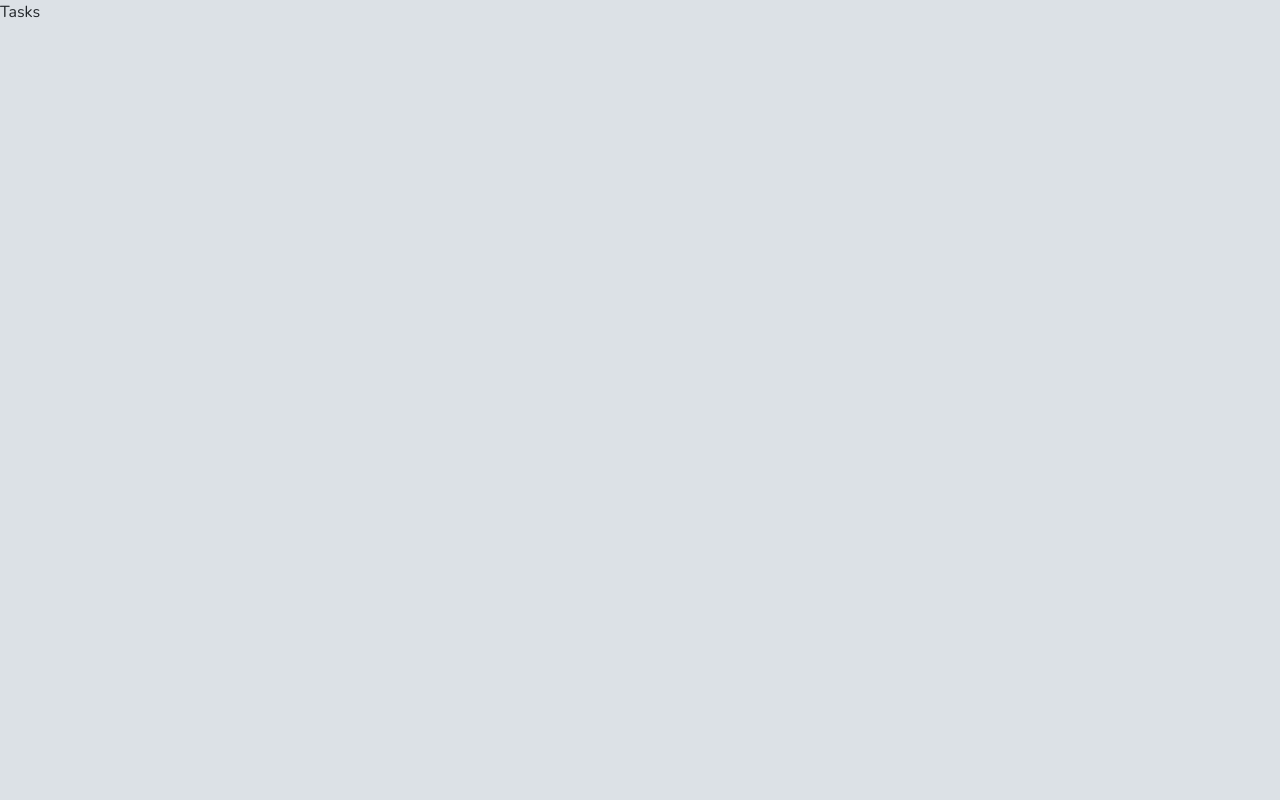
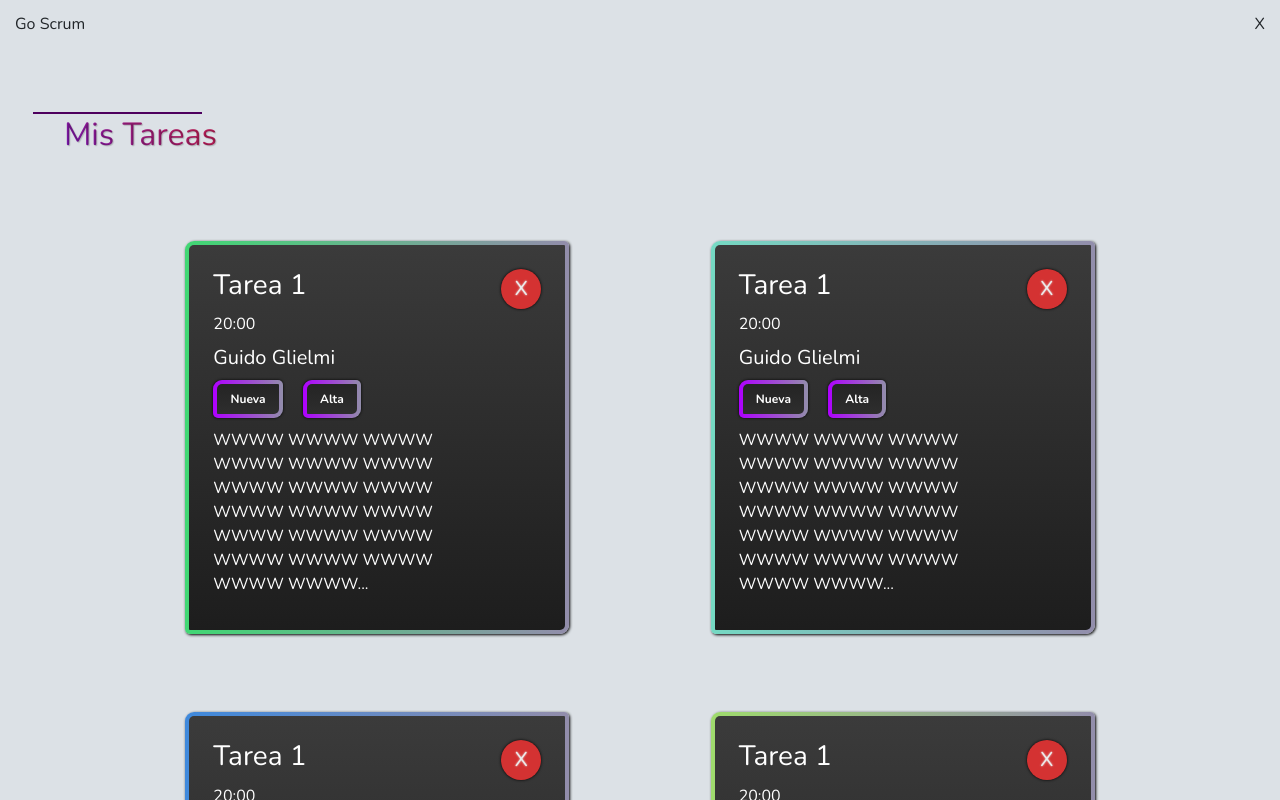
Before and after one commit to GuidoGlielmi/alkemy-project, a React (Create React App) app: page / in a window 1280 px wide. Shown: the top 800 px of the page. Built offline with nearby package versions, Linux system fonts and the light colour scheme; sample sign-in values are in the browser's storage.

Commit message:
Added Card component

```diff
--- a/src/App.js
+++ b/src/App.js
@@ -1,9 +1,10 @@
-import { lazy, Suspense } from 'react';
+import { lazy, Suspense, Fragment } from 'react';
 import { Routes, Route, Navigate, useLocation } from 'react-router-dom';
 import Login from './components/views/login/Login';
 import Register from './components/views/register/Register';
 import Tasks from './components/views/tasks/Tasks.js';
 import { AnimatePresence, motion } from 'framer-motion';
+import Header from 'components/header/Header';
 
 const RequireAuth = ({ children }) => {
   return localStorage.getItem('logged') ? children : <Navigate to='/login' /* replace */ />;
@@ -35,7 +36,18 @@ export default function App() {
       <Routes location={location} key={location.pathname}>
         <Route
           path='/'
-          element={<RequireAuth>{motionWrapper(suspenseWrapper(<Tasks />))}</RequireAuth>}
+          element={
+            <RequireAuth>
+              {motionWrapper(
+                suspenseWrapper(
+                  <>
+                    <Header />
+                    <Tasks />
+                  </>,
+                ),
+              )}
+            </RequireAuth>
+          }
         />
         <Route path='/login' element={motionWrapper(<Login />)} />
         <Route path='/register' element={motionWrapper(<Register />)} />
--- a/src/components/button/Button.js
+++ b/src/components/button/Button.js
@@ -7,9 +7,16 @@ export default function Button({
   size = 'medium',
   disabled = false,
   children,
+  marginX,
+  marginY,
 }) {
+  const margins = {
+    ...(marginX && { marginX: '0 10px' }),
+    ...(marginY && { marginY: '10px 0' }),
+  };
   return (
     <button
+      style={{ margin: margins['marginX'] || margins['marginY'] || 0 }}
       onClick={action}
       type={type}
       disabled={disabled}
--- a/src/components/button/Button.module.css
+++ b/src/components/button/Button.module.css
@@ -1,6 +1,5 @@
 .button {
-  margin: 10px;
-  padding: 1% 3%;
+  padding: 0.5em 1.1em;
   border: none;
   border-radius: 9px 5px 9px 5px;
   background: linear-gradient(rgb(36, 36, 36), rgb(46, 46, 46)) padding-box,
--- /dev/null
+++ b/src/components/card/Card.js
@@ -0,0 +1,38 @@
+import Button from 'components/button/Button';
+import { useState, useMemo } from 'react';
+import styles from './Card.module.css';
+
+export default function Card({ title, datetime, creator, description, type, priority }) {
+  const desc = useMemo(() => 'WWWW '.repeat(~~(Math.random() * 50 + 10)), []);
+  // rgb(45, 114, 227)
+  // rgb(134, 246, 239)
+  // rgb(223, 86, 139)
+  const [isLongDescriptionShown, setIsLongDescriptionShown] = useState(false);
+  return (
+    <div
+      style={{
+        background: `linear-gradient(rgb(59, 59, 59), rgb(29, 29, 29)) padding-box, linear-gradient(to right, #${Math.floor(
+          Math.random() * 16777215,
+        ).toString(16)}, #928dab) border-box`,
+      }}
+      className={styles.card}
+    >
+      <div className={styles.cardContent}>
+        <h3>Tarea 1</h3>
+        <time datetime='20:00'>20:00</time>
+        <h5>Guido Glielmi</h5>
+        <div>
+          <Button size='small'>Nueva</Button>
+          <Button size='small'>Alta</Button>
+        </div>
+        <p
+          onClick={desc.length > 100 ? () => setIsLongDescriptionShown((ps) => !ps) : () => {}}
+          style={{ cursor: 'pointer' }}
+        >
+          {desc.length < 100 || isLongDescriptionShown ? desc : desc.slice(0, 99) + '...'}
+        </p>
+      </div>
+      <div>X</div>
+    </div>
+  );
+}
--- /dev/null
+++ b/src/components/card/Card.module.css
@@ -0,0 +1,46 @@
+.card {
+  display: flex;
+  justify-content: space-between;
+  margin: 2.5% 0;
+  padding: 1.5em;
+  border-radius: 9px 5px 9px 5px;
+  border: 4px solid transparent;
+  box-shadow: 1px 1px 3px black;
+  color: white;
+  width: 30vw;
+}
+.cardContent {
+  display: flex;
+  flex-direction: column;
+  margin-right: 1em;
+}
+.cardContent > * {
+  margin-bottom: 10px;
+}
+.cardContent > div {
+  display: flex;
+  gap: 20px;
+}
+.card > :last-child {
+  align-self: flex-start;
+  display: flex;
+  justify-content: center;
+  align-items: center;
+  flex-shrink: 0;
+  width: var(--global-font-doubleMedium);
+  height: var(--global-font-doubleMedium);
+  font-size: var(--global-font-medium);
+  border-radius: 50%;
+  opacity: 1;
+  box-shadow: 0 0 3px black;
+  text-shadow: 0 0 2px rgb(230, 230, 230);
+  color: rgb(236, 236, 236);
+  background-color: rgb(212, 50, 50);
+  cursor: pointer;
+  user-select: none;
+  transition: all 0.2s ease;
+}
+.card > :last-child:active {
+  transform: scale(0.95);
+  opacity: 0.9;
+}
--- a/src/components/header/Header.js
+++ b/src/components/header/Header.js
@@ -1,5 +1,5 @@
 import { useNavigate } from 'react-router-dom';
-import styles from './Header.modules.css';
+import styles from './Header.module.css';
 export default function Header() {
   const navigate = useNavigate();
 
--- a/src/components/header/Header.module.css
+++ b/src/components/header/Header.module.css
@@ -1,6 +1,6 @@
 .header {
   display: flex;
-  justify-content: center;
+  justify-content: space-between;
   padding: 12px 15px;
 }
 .header img {
--- a/src/components/views/login/Login.module.css
+++ b/src/components/views/login/Login.module.css
@@ -11,8 +11,8 @@
 .form form {
   display: flex;
   flex-direction: column;
-  max-width: 55%;
-  max-height: 55vh;
+  width: 50%;
+  max-height: 80vh;
   padding: 5%;
   border-radius: 10px;
   color: white;
--- a/src/components/views/tasks/Tasks.js
+++ b/src/components/views/tasks/Tasks.js
@@ -1,5 +1,13 @@
-import React from 'react';
+import Card from 'components/card/Card';
+import styles from './Tasks.module.css';
 
 export default function Tasks() {
-  return <div>Tasks</div>;
+  return (
+    <main id='tasks'>
+      <section className={styles.tasksContainer}>
+        <h2>Mis Tareas</h2>
+        <div className={styles.tasks}>{Array(10).fill(<Card />)}</div>
+      </section>
+    </main>
+  );
 }
--- /dev/null
+++ b/src/components/views/tasks/Tasks.module.css
@@ -0,0 +1,37 @@
+.tasksContainer {
+  display: flex;
+  flex-direction: column;
+  margin: 5%;
+}
+.tasksContainer h2 {
+  align-self: flex-start;
+  position: relative;
+  margin-bottom: 5%;
+  padding-top: 4px;
+  background: -webkit-linear-gradient(45deg, #7517b4, #b61f59 80%);
+  background-clip: text;
+  -webkit-background-clip: text;
+  -webkit-text-fill-color: transparent;
+  text-shadow: 1px 1px 1px rgba(0, 0, 0, 0.2);
+}
+.tasksContainer h2:before {
+  content: '';
+  position: absolute;
+  width: 110%;
+  left: -20%;
+  top: 0;
+  border-top: 2px solid #4e005e;
+}
+.tasks {
+  display: flex;
+  justify-content: space-evenly;
+  gap: 20px;
+  flex-wrap: wrap;
+}
+
+@media (max-width: 768px) {
+  .tasks {
+    align-self: stretch;
+    flex-direction: column;
+  }
+}
--- a/src/index.css
+++ b/src/index.css
@@ -7,7 +7,10 @@
   --global-border: 1px solid #e9e9e9;
   --global-font-small: 0.5rem;
   --global-font-medium: 0.75rem;
-  --global-font-medium: 1rem;
+  --global-font-large: 1rem;
+  --global-font-doubleSmall: 1rem;
+  --global-font-doubleMedium: 1.5rem;
+  --global-font-doubleLarge: 2rem;
 }
 input {
   border-radius: var(--global-radius);
@@ -27,13 +30,19 @@ body {
   :root {
     --global-font-small: 0.35rem;
     --global-font-medium: 0.5rem;
-    --global-font-medium: 0.75rem;
+    --global-font-large: 0.75rem;
+    --global-font-doubleSmall: 0.7rem;
+    --global-font-doubleMedium: 1rem;
+    --global-font-doubleLarge: 1.5rem;
   }
 }
 @media (min-width: 1200px) {
   :root {
-    --global-font-small: 1rem;
-    --global-font-medium: 1.5rem;
-    --global-font-large: 2rem;
+    --global-font-small: 0.75rem;
+    --global-font-medium: 1.25rem;
+    --global-font-large: 1.5rem;
+    --global-font-doubleSmall: 1.5rem;
+    --global-font-doubleMedium: 2.5rem;
+    --global-font-doubleLarge: 3rem;
   }
 }
```
